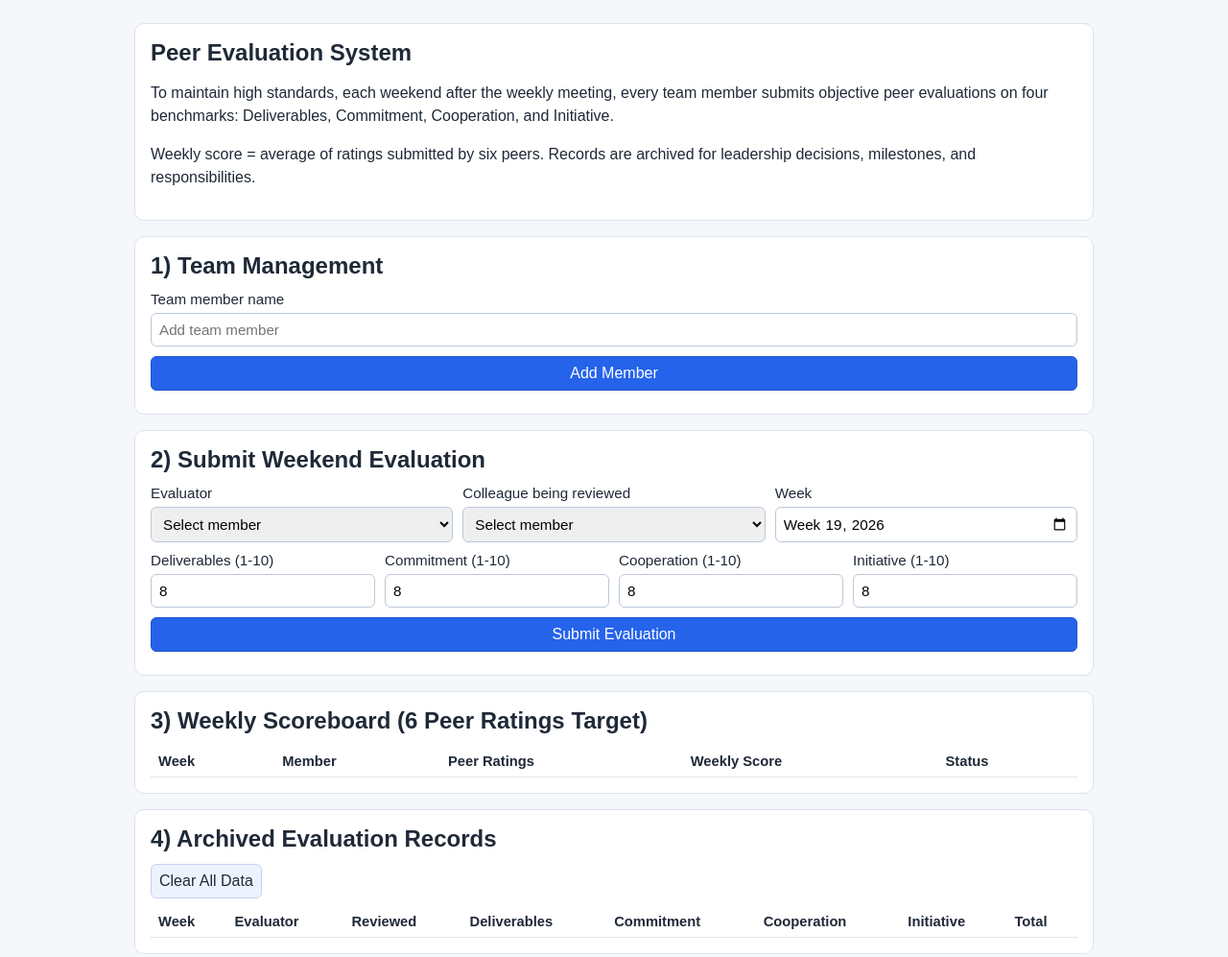
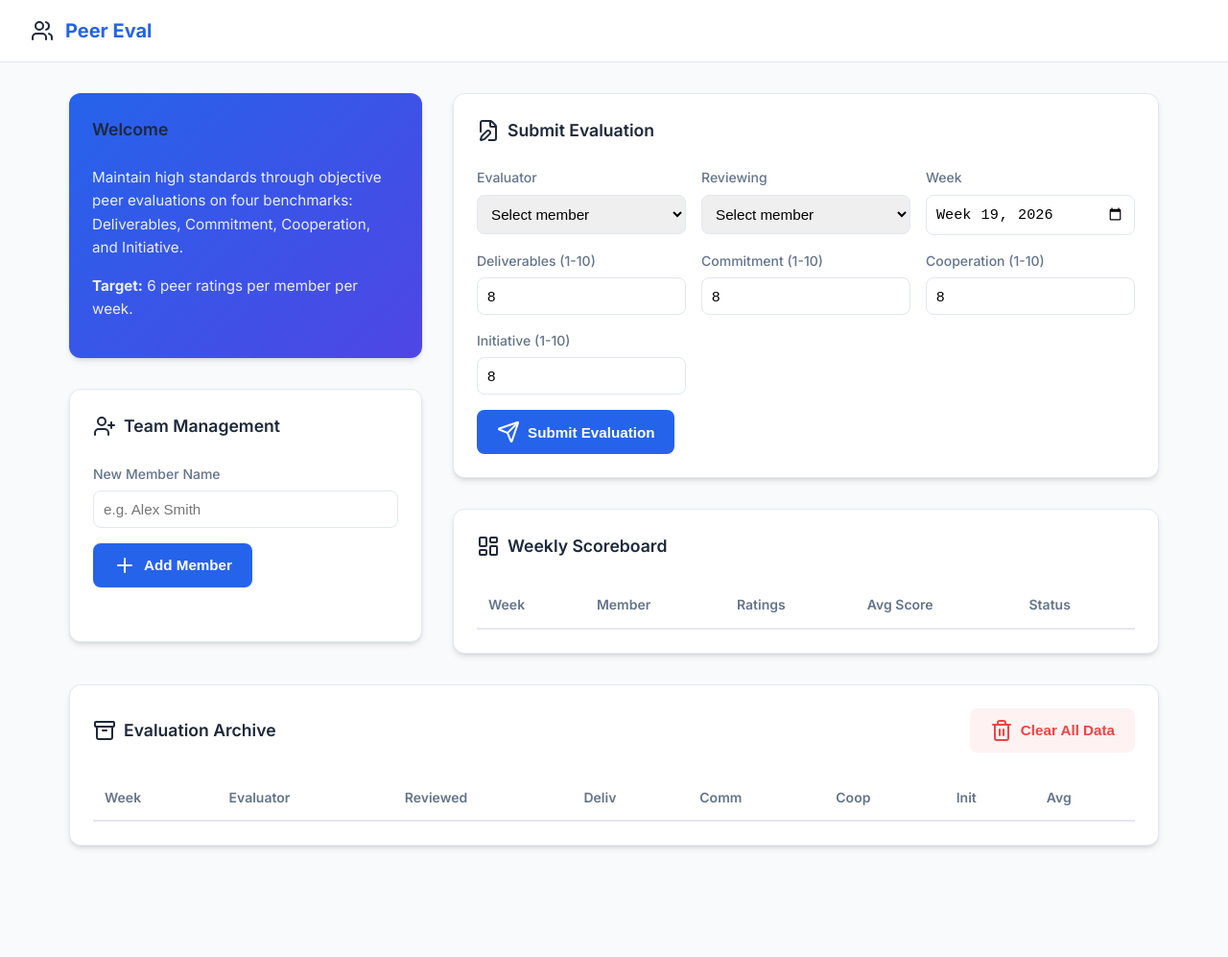
Before and after one commit to Elkess/PeerEvaluationSys, a plain HTML site: page index.html in a window 1280 px wide. Shown: the whole page at 96% size. After the commit the page ends 913 px from the top, so only its background shows below. Drawn offline with nearby package versions, Linux system fonts and the light colour scheme.

Commit message:
better style

```diff
--- a/index.html
+++ b/index.html
@@ -4,120 +4,298 @@
     <meta charset="UTF-8" />
     <meta name="viewport" content="width=device-width, initial-scale=1.0" />
     <title>Peer Evaluation System</title>
+    <link rel="preconnect" href="https://fonts.googleapis.com">
+    <link rel="preconnect" href="https://fonts.gstatic.com" crossorigin>
+    <link href="https://fonts.googleapis.com/css2?family=Inter:wght@400;500;600;700&display=swap" rel="stylesheet">
+    <script src="https://cdn.jsdelivr.net/npm/lucide@0.292.0/dist/umd/lucide.min.js"></script>
     <style>
       :root {
-        color-scheme: light;
+        --primary: #2563eb;
+        --primary-hover: #1d4ed8;
+        --secondary: #64748b;
+        --bg: #f8fafc;
+        --card-bg: #ffffff;
+        --text-main: #1e293b;
+        --text-muted: #64748b;
+        --border: #e2e8f0;
+        --success: #10b981;
+        --warning: #f59e0b;
+        --radius: 12px;
+        --shadow: 0 4px 6px -1px rgb(0 0 0 / 0.1), 0 2px 4px -2px rgb(0 0 0 / 0.1);
       }
+
+      * {
+        box-sizing: border-box;
+      }
+
       body {
         margin: 0;
-        font-family: Arial, sans-serif;
-        background: #f5f7fb;
-        color: #1f2937;
+        font-family: 'Inter', system-ui, -apple-system, sans-serif;
+        background: var(--bg);
+        color: var(--text-main);
+        line-height: 1.6;
       }
+
+      .navbar {
+        background: var(--card-bg);
+        border-bottom: 1px solid var(--border);
+        padding: 1rem 2rem;
+        position: sticky;
+        top: 0;
+        z-index: 10;
+        display: flex;
+        align-items: center;
+        gap: 12px;
+      }
+
+      .navbar h1 {
+        margin: 0;
+        font-size: 1.25rem;
+        font-weight: 700;
+        color: var(--primary);
+      }
+
       main {
-        max-width: 1000px;
+        max-width: 1200px;
         margin: 0 auto;
-        padding: 24px;
+        padding: 2rem;
+        display: grid;
+        grid-template-columns: 1fr 2fr;
+        gap: 2rem;
       }
-      h1,
+
+      @media (max-width: 900px) {
+        main {
+          grid-template-columns: 1fr;
+        }
+      }
+
+      section {
+        background: var(--card-bg);
+        border-radius: var(--radius);
+        padding: 1.5rem;
+        box-shadow: var(--shadow);
+        border: 1px solid var(--border);
+        margin-bottom: 0;
+      }
+
+      .full-width {
+        grid-column: 1 / -1;
+      }
+
+      .intro-card {
+        background: linear-gradient(135deg, var(--primary), #4f46e5);
+        color: white;
+        border: none;
+      }
+
+      .intro-card h2 { margin-top: 0; }
+      .intro-card p { opacity: 0.9; font-size: 0.95rem; }
+
       h2 {
-        margin: 0 0 12px;
+        display: flex;
+        align-items: center;
+        gap: 8px;
+        font-size: 1.1rem;
+        font-weight: 600;
+        margin-top: 0;
+        margin-bottom: 1.5rem;
+        color: var(--text-main);
       }
-      section {
-        background: #fff;
-        border: 1px solid #dbe3ef;
-        border-radius: 10px;
-        padding: 16px;
-        margin-bottom: 16px;
+
+      h2 i {
+        color: var(--primary);
       }
-      p {
-        line-height: 1.5;
-      }
-      form {
-        display: grid;
-        gap: 10px;
-      }
+
       .grid {
         display: grid;
-        grid-template-columns: repeat(auto-fit, minmax(220px, 1fr));
-        gap: 10px;
+        grid-template-columns: repeat(auto-fit, minmax(200px, 1fr));
+        gap: 1rem;
+        margin-bottom: 1rem;
       }
+
       label {
-        display: grid;
+        display: flex;
+        flex-direction: column;
         gap: 6px;
+        font-size: 0.875rem;
+        font-weight: 500;
+        color: var(--text-muted);
+      }
+
+      input, select {
+        padding: 0.625rem;
+        border-radius: 8px;
+        border: 1px solid var(--border);
         font-size: 0.95rem;
+        transition: border-color 0.2s, box-shadow 0.2s;
+        width: 100%;
       }
-      input,
-      select,
+
+      input:focus, select:focus {
+        outline: none;
+        border-color: var(--primary);
+        box-shadow: 0 0 0 3px rgba(37, 99, 235, 0.1);
+      }
+
       button {
-        font: inherit;
-        padding: 8px;
-        border-radius: 6px;
-        border: 1px solid #bcc8da;
+        display: inline-flex;
+        align-items: center;
+        justify-content: center;
+        gap: 8px;
+        padding: 0.625rem 1.25rem;
+        border-radius: 8px;
+        font-weight: 600;
+        font-size: 0.95rem;
+        cursor: pointer;
+        transition: all 0.2s;
+        border: 1px solid transparent;
       }
-      button {
-        cursor: pointer;
-        background: #2563eb;
-        color: #fff;
-        border-color: #1f55c8;
+
+      .btn-primary {
+        background: var(--primary);
+        color: white;
       }
-      button.secondary {
-        background: #eef2ff;
-        color: #1f2937;
-        border-color: #c8d2f0;
+
+      .btn-primary:hover {
+        background: var(--primary-hover);
       }
+
+      .btn-secondary {
+        background: white;
+        border-color: var(--border);
+        color: var(--text-main);
+      }
+
+      .btn-secondary:hover {
+        background: var(--bg);
+      }
+
+      .btn-danger {
+        color: #ef4444;
+        background: #fef2f2;
+      }
+
+      .btn-danger:hover {
+        background: #fee2e2;
+      }
+
+      .user-chip-list {
+        display: flex;
+        flex-wrap: wrap;
+        gap: 8px;
+        margin-top: 1rem;
+        padding: 0;
+        list-style: none;
+      }
+
+      .user-chip {
+        background: #f1f5f9;
+        padding: 4px 12px;
+        border-radius: 20px;
+        font-size: 0.875rem;
+        display: flex;
+        align-items: center;
+        gap: 6px;
+        border: 1px solid var(--border);
+      }
+
       table {
         width: 100%;
         border-collapse: collapse;
-        margin-top: 8px;
+        font-size: 0.875rem;
       }
-      th,
+
+      th {
+        text-align: left;
+        padding: 0.75rem;
+        border-bottom: 2px solid var(--border);
+        color: var(--text-muted);
+        font-weight: 600;
+      }
+
       td {
-        text-align: left;
-        padding: 8px;
-        border-bottom: 1px solid #e5e7eb;
-        font-size: 0.92rem;
+        padding: 0.75rem;
+        border-bottom: 1px solid var(--border);
       }
-      ul {
-        margin: 8px 0 0;
+
+      .status-badge {
+        padding: 2px 8px;
+        border-radius: 12px;
+        font-size: 0.75rem;
+        font-weight: 600;
       }
+
+      .status-complete { background: #d1fae5; color: #065f46; }
+      .status-pending { background: #fef3c7; color: #92400e; }
+
+      .score-tag {
+        font-weight: 700;
+        color: var(--primary);
+      }
+
       .notice {
-        margin-top: 8px;
-        font-weight: 600;
+        margin-top: 1rem;
+        padding: 0.75rem;
+        border-radius: 8px;
+        font-size: 0.875rem;
+      }
+
+      .notice-success { background: #ecfdf5; color: #065f46; border: 1px solid #a7f3d0; }
+      .notice-error { background: #fef2f2; color: #991b1b; border: 1px solid #fecaca; }
+
+      .table-container {
+        overflow-x: auto;
+      }
+
+      .header-actions {
+        display: flex;
+        justify-content: space-between;
+        align-items: center;
+        margin-bottom: 1.5rem;
+      }
+
+      .header-actions h2 { margin: 0; }
+
+      .card-stack {
+        display: flex;
+        flex-direction: column;
+        gap: 2rem;
       }
     </style>
   </head>
   <body>
+    <nav class="navbar">
+      <i data-lucide="users"></i>
+      <h1>Peer Eval</h1>
+    </nav>
+
     <main>
-      <section>
-        <h1>Peer Evaluation System</h1>
-        <p>
-          To maintain high standards, each weekend after the weekly meeting,
-          every team member submits objective peer evaluations on four
-          benchmarks: Deliverables, Commitment, Cooperation, and Initiative.
-        </p>
-        <p>
-          Weekly score = average of ratings submitted by six peers. Records are
-          archived for leadership decisions, milestones, and responsibilities.
-        </p>
+      <div class="card-stack">
+        <section class="intro-card">
+          <h2>Welcome</h2>
+          <p>Maintain high standards through objective peer evaluations on four benchmarks: Deliverables, Commitment, Cooperation, and Initiative.</p>
+          <p><strong>Target:</strong> 6 peer ratings per member per week.</p>
         </section>
 
         <section>
-        <h2>1) Team Management</h2>
+          <h2><i data-lucide="user-plus"></i> Team Management</h2>
           <form id="user-form">
             <div class="grid">
               <label>
-              Team member name
-              <input id="user-name" type="text" placeholder="Add team member" required />
+                New Member Name
+                <input id="user-name" type="text" placeholder="e.g. Alex Smith" required />
               </label>
             </div>
-          <button type="submit">Add Member</button>
+            <button type="submit" class="btn-primary"><i data-lucide="plus"></i> Add Member</button>
           </form>
-        <ul id="user-list"></ul>
+          <ul id="user-list" class="user-chip-list"></ul>
         </section>
+      </div>
 
+      <div class="card-stack">
         <section>
-        <h2>2) Submit Weekend Evaluation</h2>
+          <h2><i data-lucide="file-edit"></i> Submit Evaluation</h2>
           <form id="evaluation-form">
             <div class="grid">
               <label>
@@ -125,7 +303,7 @@
                 <select id="evaluator" required></select>
               </label>
               <label>
-              Colleague being reviewed
+                Reviewing
                 <select id="evaluatee" required></select>
               </label>
               <label>
@@ -151,49 +329,59 @@
                 <input id="initiative" type="number" min="1" max="10" value="8" required />
               </label>
             </div>
-          <button type="submit">Submit Evaluation</button>
+            <button type="submit" class="btn-primary"><i data-lucide="send"></i> Submit Evaluation</button>
           </form>
-        <div class="notice" id="form-message" aria-live="polite"></div>
+          <div id="form-message" aria-live="polite"></div>
         </section>
 
         <section>
-        <h2>3) Weekly Scoreboard (6 Peer Ratings Target)</h2>
+          <h2><i data-lucide="layout-dashboard"></i> Weekly Scoreboard</h2>
+          <div class="table-container">
             <table>
               <thead>
                 <tr>
                   <th>Week</th>
                   <th>Member</th>
-              <th>Peer Ratings</th>
-              <th>Weekly Score</th>
+                  <th>Ratings</th>
+                  <th>Avg Score</th>
                   <th>Status</th>
                 </tr>
               </thead>
               <tbody id="scoreboard-body"></tbody>
             </table>
+          </div>
         </section>
+      </div>
 
-      <section>
-        <h2>4) Archived Evaluation Records</h2>
-        <button id="clear-data" type="button" class="secondary">Clear All Data</button>
+      <section class="full-width">
+        <div class="header-actions">
+          <h2><i data-lucide="archive"></i> Evaluation Archive</h2>
+          <button id="clear-data" type="button" class="btn-danger"><i data-lucide="trash-2"></i> Clear All Data</button>
+        </div>
+        <div class="table-container">
           <table>
             <thead>
               <tr>
                 <th>Week</th>
                 <th>Evaluator</th>
                 <th>Reviewed</th>
-              <th>Deliverables</th>
-              <th>Commitment</th>
-              <th>Cooperation</th>
-              <th>Initiative</th>
-              <th>Total</th>
+                <th>Deliv</th>
+                <th>Comm</th>
+                <th>Coop</th>
+                <th>Init</th>
+                <th>Avg</th>
               </tr>
             </thead>
             <tbody id="records-body"></tbody>
           </table>
+        </div>
       </section>
     </main>
 
     <script>
+      // Initialize Lucide icons
+      lucide.createIcons();
+
       const STORAGE_KEY = 'peer-evaluation-data-v1';
       const MIN_SCORE = 1;
       const MAX_SCORE = 10;
@@ -214,20 +402,29 @@
 
       weekInput.value = currentWeek();
 
+      function showMessage(text, type = 'success') {
+        message.textContent = text;
+        message.className = `notice notice-${type}`;
+        setTimeout(() => {
+          message.textContent = '';
+          message.className = '';
+        }, 5000);
+      }
+
       userForm.addEventListener('submit', (event) => {
         event.preventDefault();
         const name = userNameInput.value.trim();
         if (!name) {
-          message.textContent = 'Team member name is required.';
+          showMessage('Team member name is required.', 'error');
           return;
         }
         if (state.users.includes(name)) {
-          message.textContent = 'That team member already exists.';
+          showMessage('That team member already exists.', 'error');
           return;
         }
         state.users.push(name);
         userNameInput.value = '';
-        message.textContent = 'Team member added.';
+        showMessage('Team member added.');
         persistAndRender();
       });
 
@@ -237,11 +434,11 @@
         const evaluator = evaluatorSelect.value;
         const evaluatee = evaluateeSelect.value;
         if (!evaluator || !evaluatee) {
-          message.textContent = 'Please select both evaluator and reviewed colleague.';
+          showMessage('Please select both evaluator and reviewed colleague.', 'error');
           return;
         }
         if (evaluator === evaluatee) {
-          message.textContent = 'Evaluator and reviewed colleague must be different.';
+          showMessage('Evaluator and reviewed colleague must be different.', 'error');
           return;
         }
 
@@ -257,7 +454,7 @@
             (score) => Number.isNaN(score) || score < MIN_SCORE || score > MAX_SCORE
           )
         ) {
-          message.textContent = `Scores must be numbers between ${MIN_SCORE} and ${MAX_SCORE}.`;
+          showMessage(`Scores must be numbers between ${MIN_SCORE} and ${MAX_SCORE}.`, 'error');
           return;
         }
 
@@ -270,7 +467,7 @@
           submittedAt: new Date().toISOString()
         });
 
-        message.textContent = 'Evaluation saved and archived.';
+        showMessage('Evaluation saved and archived.');
         persistAndRender();
       });
 
@@ -280,7 +477,7 @@
         }
         state.users = [];
         state.evaluations = [];
-        message.textContent = 'All data cleared.';
+        showMessage('All data cleared.');
         persistAndRender();
       });
 
@@ -303,17 +500,13 @@
       }
 
       function average(numbers) {
-        if (numbers.length === 0) {
-          throw new Error('Cannot compute average of an empty array.');
-        }
+        if (numbers.length === 0) return 0;
         return numbers.reduce((sum, n) => sum + n, 0) / numbers.length;
       }
 
       function loadState() {
         const raw = localStorage.getItem(STORAGE_KEY);
-        if (!raw) {
-          return { users: [], evaluations: [] };
-        }
+        if (!raw) return { users: [], evaluations: [] };
         try {
           const parsed = JSON.parse(raw);
           return {
@@ -321,7 +514,6 @@
             evaluations: Array.isArray(parsed.evaluations) ? parsed.evaluations : []
           };
         } catch {
-          console.error('Could not parse saved peer evaluation data from localStorage.');
           return { users: [], evaluations: [] };
         }
       }
@@ -331,6 +523,7 @@
       }
 
       function setOptions(selectElement) {
+        const currentValue = selectElement.value;
         selectElement.replaceChildren();
         const placeholder = document.createElement('option');
         placeholder.value = '';
@@ -343,37 +536,34 @@
           option.textContent = name;
           selectElement.appendChild(option);
         });
+        selectElement.value = currentValue;
       }
 
       function renderUsers() {
         userList.replaceChildren();
         state.users.forEach((name) => {
           const li = document.createElement('li');
-          li.textContent = name;
+          li.className = 'user-chip';
+          li.innerHTML = '<i data-lucide="user" style="width:14px;height:14px"></i> ' + name;
           userList.appendChild(li);
         });
+        lucide.createIcons();
       }
 
       function renderRecords() {
         recordsBody.replaceChildren();
-        const sorted = [...state.evaluations].sort((a, b) => b.week.localeCompare(a.week));
+        const sorted = [...state.evaluations].sort((a, b) => b.week.localeCompare(a.week) || b.submittedAt.localeCompare(a.submittedAt));
 
         sorted.forEach((item) => {
           const row = document.createElement('tr');
-          [
-            item.week,
-            item.evaluator,
-            item.evaluatee,
-            item.deliverables,
-            item.commitment,
-            item.cooperation,
-            item.initiative,
-            item.total.toFixed(2)
-          ].forEach((value) => {
-            const cell = document.createElement('td');
-            cell.textContent = String(value);
-            row.appendChild(cell);
-          });
+          row.innerHTML = "<td>" + item.week + "</td>" +
+                         "<td>" + item.evaluator + "</td>" +
+                         "<td>" + item.evaluatee + "</td>" +
+                         "<td>" + item.deliverables + "</td>" +
+                         "<td>" + item.commitment + "</td>" +
+                         "<td>" + item.cooperation + "</td>" +
+                         "<td>" + item.initiative + "</td>" +
+                         "<td class='score-tag'>" + item.total.toFixed(2) + "</td>";
           recordsBody.appendChild(row);
         });
       }
@@ -383,13 +573,9 @@
         const grouped = new Map();
 
         state.evaluations.forEach((item) => {
-          const key = `${item.week}|${item.evaluatee}`;
+          const key = item.week + "|" + item.evaluatee;
           if (!grouped.has(key)) {
-            grouped.set(key, {
-              week: item.week,
-              evaluatee: item.evaluatee,
-              totals: []
-            });
+            grouped.set(key, { week: item.week, evaluatee: item.evaluatee, totals: [] });
           }
           grouped.get(key).totals.push(item.total);
         });
@@ -401,18 +587,13 @@
         rows.forEach((rowData) => {
           const peerCount = rowData.totals.length;
           const weeklyScore = average(rowData.totals).toFixed(2);
+          const isComplete = peerCount >= TARGET_PEER_COUNT;
           const row = document.createElement('tr');
-          [
-            rowData.week,
-            rowData.evaluatee,
-            `${peerCount}/${TARGET_PEER_COUNT}`,
-            weeklyScore,
-            peerCount === TARGET_PEER_COUNT ? 'Complete' : 'Pending'
-          ].forEach((value) => {
-            const cell = document.createElement('td');
-            cell.textContent = String(value);
-            row.appendChild(cell);
-          });
+          row.innerHTML = "<td>" + rowData.week + "</td>" +
+                         "<td><strong>" + rowData.evaluatee + "</strong></td>" +
+                         "<td>" + peerCount + "/" + TARGET_PEER_COUNT + "</td>" +
+                         "<td class='score-tag'>" + weeklyScore + "</td>" +
+                         "<td><span class='status-badge " + (isComplete ? 'status-complete' : 'status-pending') + "'>" + (isComplete ? 'Complete' : 'Pending') + "</span></td>";
           scoreboardBody.appendChild(row);
         });
       }
```
Lines whose indentation alone changed are shown as unchanged.
